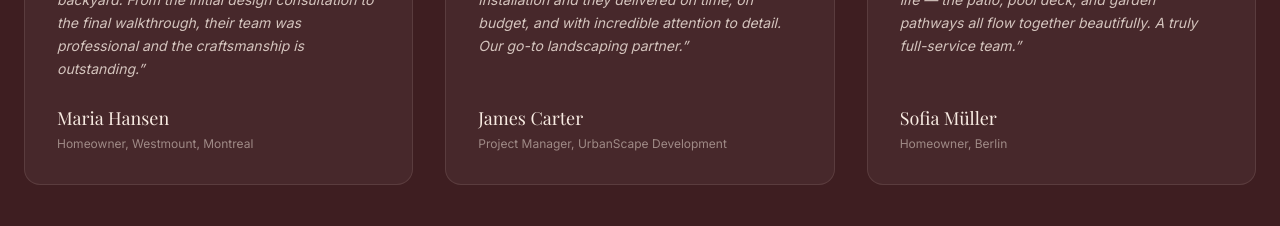
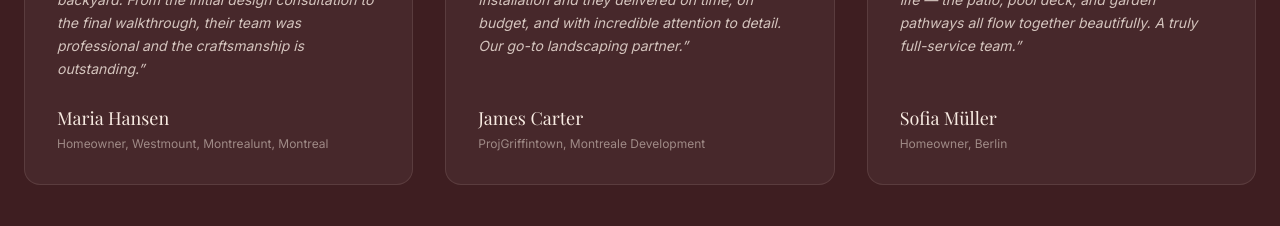
Before and after one commit to SamisDone/Atelier-De-Luca, a Next.js app: page / in a window 1280 px wide. Shown: the part 4420-4646 px from the top of the page. Built offline with nearby package versions, Linux system fonts and the light colour scheme.

Commit message:
Preceding changes

```diff
--- a/src/components/Testimonials.tsx
+++ b/src/components/Testimonials.tsx
@@ -8,13 +8,13 @@ const testimonials = [
     quote:
       "Atelier De Luca completely transformed our backyard. From the initial design consultation to the final walkthrough, their team was professional and the craftsmanship is outstanding.",
     author: "Maria Hansen",
-    role: "Homeowner, Westmount, Montreal",
+    role: "Homeowner, Westmount, Montrealunt, Montreal",
   },
   {
     quote:
       "We hired them for a large commercial plaza installation and they delivered on time, on budget, and with incredible attention to detail. Our go-to landscaping partner.",
     author: "James Carter",
-    role: "Project Manager, UrbanScape Development",
+    role: "ProjGriffintown, Montreale Development",
   },
   {
     quote:
```
